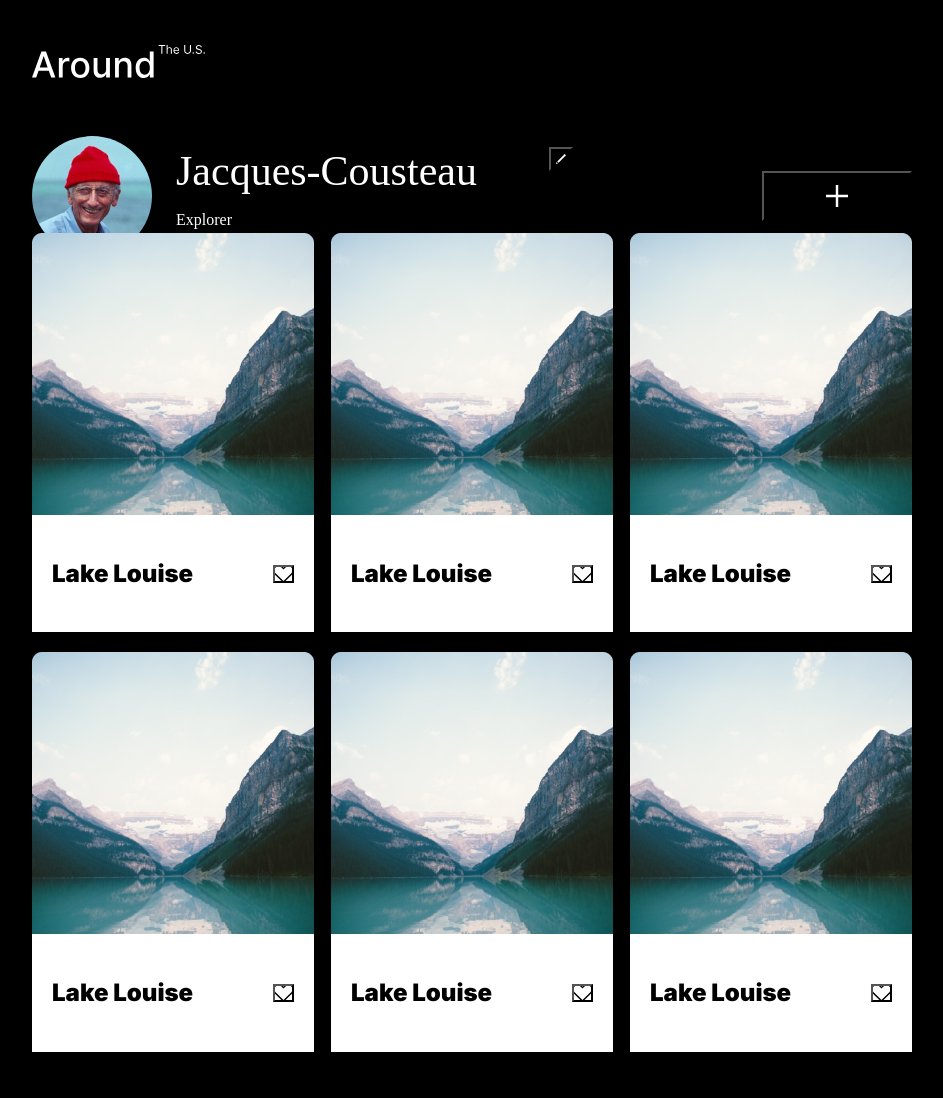
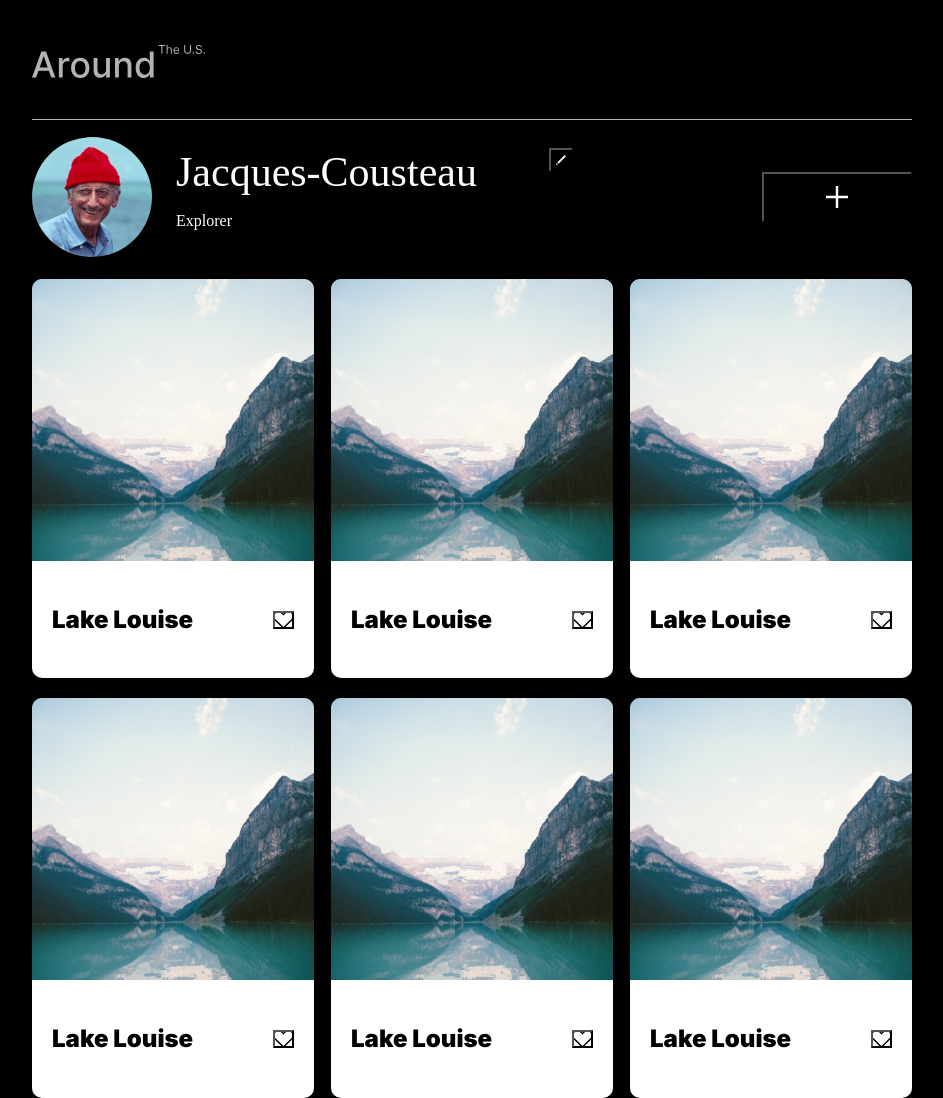
Before and after one commit to Jamey-Hernandez/se_project_aroundtheus, a plain HTML site: page index.html in a window 1280 px wide. Shown: the whole page, without its empty margins (168-1111 px from the left). Before the commit the page ends 1052 px from the top, so only its background shows below. Drawn offline with Linux system fonts and the light colour scheme.

Commit message:
Update page.css

```diff
--- a/blocks/page.css
+++ b/blocks/page.css
@@ -9,6 +9,7 @@
     height: 74px;
     position: relative;
     margin: 0 auto;
+    padding-top: 45px;
 
 }
 
@@ -16,16 +17,17 @@
     display: flex;
     flex-direction: column;
     min-height: 100vh;
-    padding-left: 19px;
-    padding-right: 19px;
+    /* padding-left: 19px;
+    padding-right: 19px;  */
 }
 
 
 .header {
     padding-top: 45px;
-    border-bottom: 1px;
+    border-width: 0 0 1px 0;
+    border-style: solid;
+    opacity: 70%;
 }
-
 
 
 .profile {
@@ -99,6 +101,7 @@
 .card {
     display: flex;
     flex-direction: column;
+    border-radius: 10px;
 
 }
 
@@ -117,7 +120,8 @@
     padding-right: 20px;
     align-items: center;
     justify-content: space-between;
-
+    border-bottom-left-radius: 10px;
+    border-bottom-right-radius: 10px;
 }
 
 .card__like-button {
```
